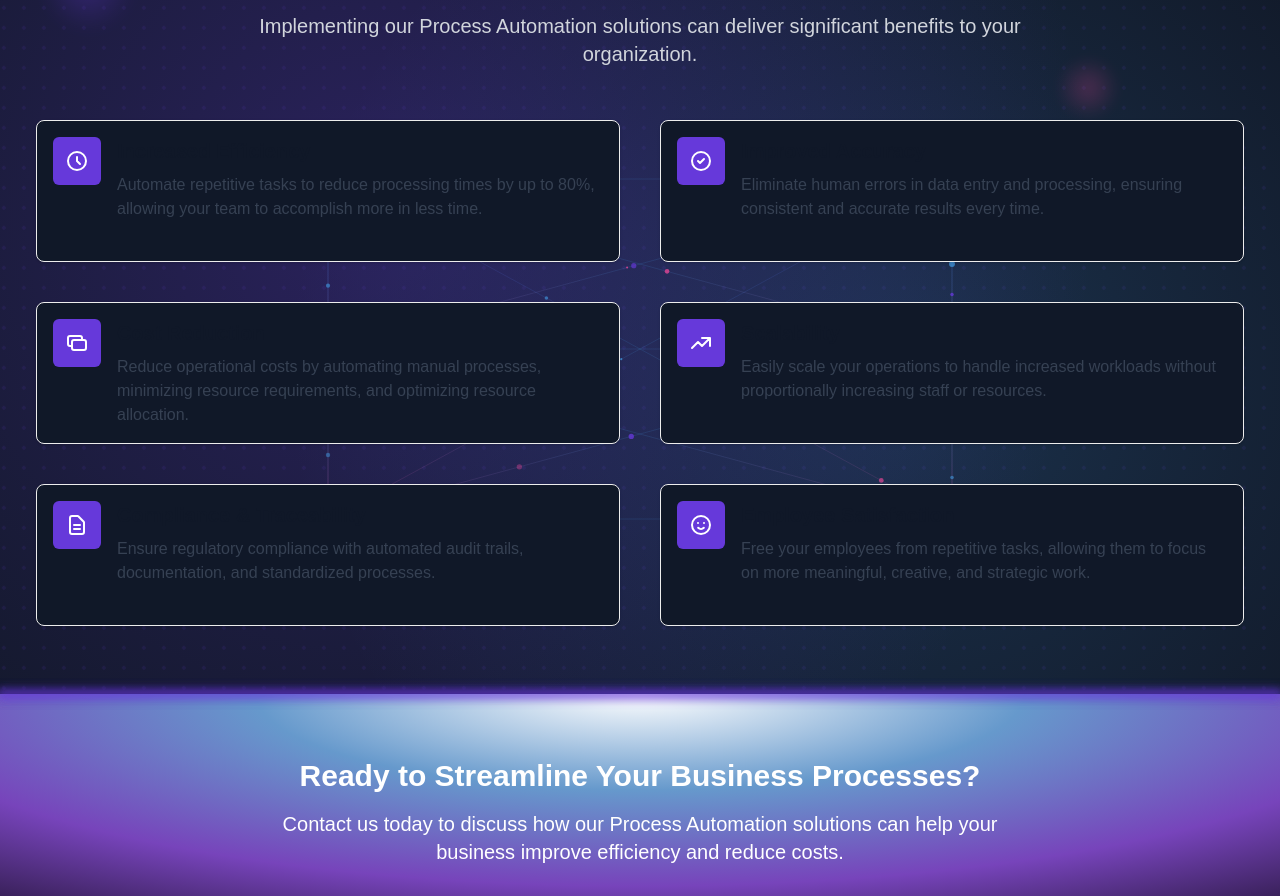
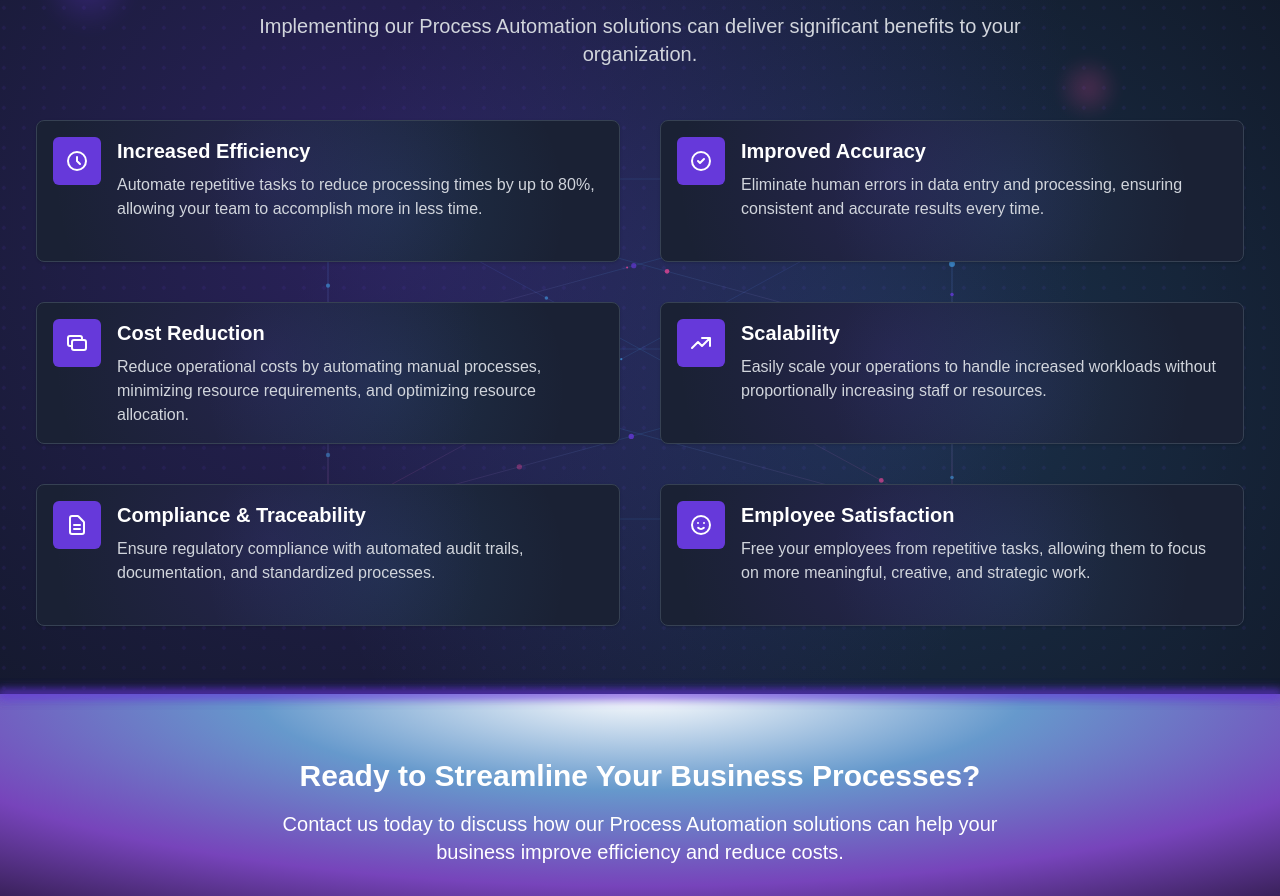
Before and after one commit to Evans-Brian/superNovaWebsite, a Next.js app: page /services/process-automations in a window 1280 px wide. Shown: the part 1840-2736 px from the top of the page. Built offline with nearby package versions, Linux system fonts and the light colour scheme.

Commit message:
service cards good

```diff
--- a/src/app/services/process-automations/page.tsx
+++ b/src/app/services/process-automations/page.tsx
@@ -178,8 +178,8 @@ export default function ProcessAutomationsPage() {
                 </div>
               </div>
               <div className="ml-4">
-                <h3 className="text-xl font-semibold text-gray-900 mb-2">Increased Efficiency</h3>
-                <p className="text-gray-700">
+                <h3 className="text-xl font-semibold text-white mb-2">Increased Efficiency</h3>
+                <p className="text-gray-300">
                   Automate repetitive tasks to reduce processing times by up to 80%, allowing your team to accomplish more in less time.
                 </p>
               </div>
@@ -194,8 +194,8 @@ export default function ProcessAutomationsPage() {
                 </div>
               </div>
               <div className="ml-4">
-                <h3 className="text-xl font-semibold text-gray-900 mb-2">Improved Accuracy</h3>
-                <p className="text-gray-700">
+                <h3 className="text-xl font-semibold text-white mb-2">Improved Accuracy</h3>
+                <p className="text-gray-300">
                   Eliminate human errors in data entry and processing, ensuring consistent and accurate results every time.
                 </p>
               </div>
@@ -210,8 +210,8 @@ export default function ProcessAutomationsPage() {
                 </div>
               </div>
               <div className="ml-4">
-                <h3 className="text-xl font-semibold text-gray-900 mb-2">Cost Reduction</h3>
-                <p className="text-gray-700">
+                <h3 className="text-xl font-semibold text-white mb-2">Cost Reduction</h3>
+                <p className="text-gray-300">
                   Reduce operational costs by automating manual processes, minimizing resource requirements, and optimizing resource allocation.
                 </p>
               </div>
@@ -226,8 +226,8 @@ export default function ProcessAutomationsPage() {
                 </div>
               </div>
               <div className="ml-4">
-                <h3 className="text-xl font-semibold text-gray-900 mb-2">Scalability</h3>
-                <p className="text-gray-700">
+                <h3 className="text-xl font-semibold text-white mb-2">Scalability</h3>
+                <p className="text-gray-300">
                   Easily scale your operations to handle increased workloads without proportionally increasing staff or resources.
                 </p>
               </div>
@@ -242,8 +242,8 @@ export default function ProcessAutomationsPage() {
                 </div>
               </div>
               <div className="ml-4">
-                <h3 className="text-xl font-semibold text-gray-900 mb-2">Compliance & Traceability</h3>
-                <p className="text-gray-700">
+                <h3 className="text-xl font-semibold text-white mb-2">Compliance & Traceability</h3>
+                <p className="text-gray-300">
                   Ensure regulatory compliance with automated audit trails, documentation, and standardized processes.
                 </p>
               </div>
@@ -258,8 +258,8 @@ export default function ProcessAutomationsPage() {
                 </div>
               </div>
               <div className="ml-4">
-                <h3 className="text-xl font-semibold text-gray-900 mb-2">Employee Satisfaction</h3>
-                <p className="text-gray-700">
+                <h3 className="text-xl font-semibold text-white mb-2">Employee Satisfaction</h3>
+                <p className="text-gray-300">
                   Free your employees from repetitive tasks, allowing them to focus on more meaningful, creative, and strategic work.
                 </p>
               </div>
--- a/src/components/BenefitsWrapper.tsx
+++ b/src/components/BenefitsWrapper.tsx
@@ -22,7 +22,14 @@ const BenefitWrapper = React.forwardRef<HTMLDivElement, BenefitWrapperProps>(
         onMouseLeave={onMouseLeave}
       >
         {/* No GlowingEffect for Constellation Effect, only constellation network */}
-        <div className="relative flex items-start p-4 gap-4 overflow-hidden rounded-lg border-[0.75px] bg-gray-900 shadow-sm benefit-content">
+        <div className="relative flex items-start p-4 gap-4 overflow-hidden rounded-lg border-[0.75px] border-gray-700 shadow-sm benefit-content"
+          style={{
+            backgroundColor: '#1a2134',
+            backgroundImage: `
+              radial-gradient(circle at 40% 40%, rgba(102, 57, 218, 0.15), transparent 60%),
+              radial-gradient(circle at 60% 60%, rgba(66, 153, 225, 0.12), transparent 50%)
+            `
+          }}>
           {children}
         </div>
       </div>
```
